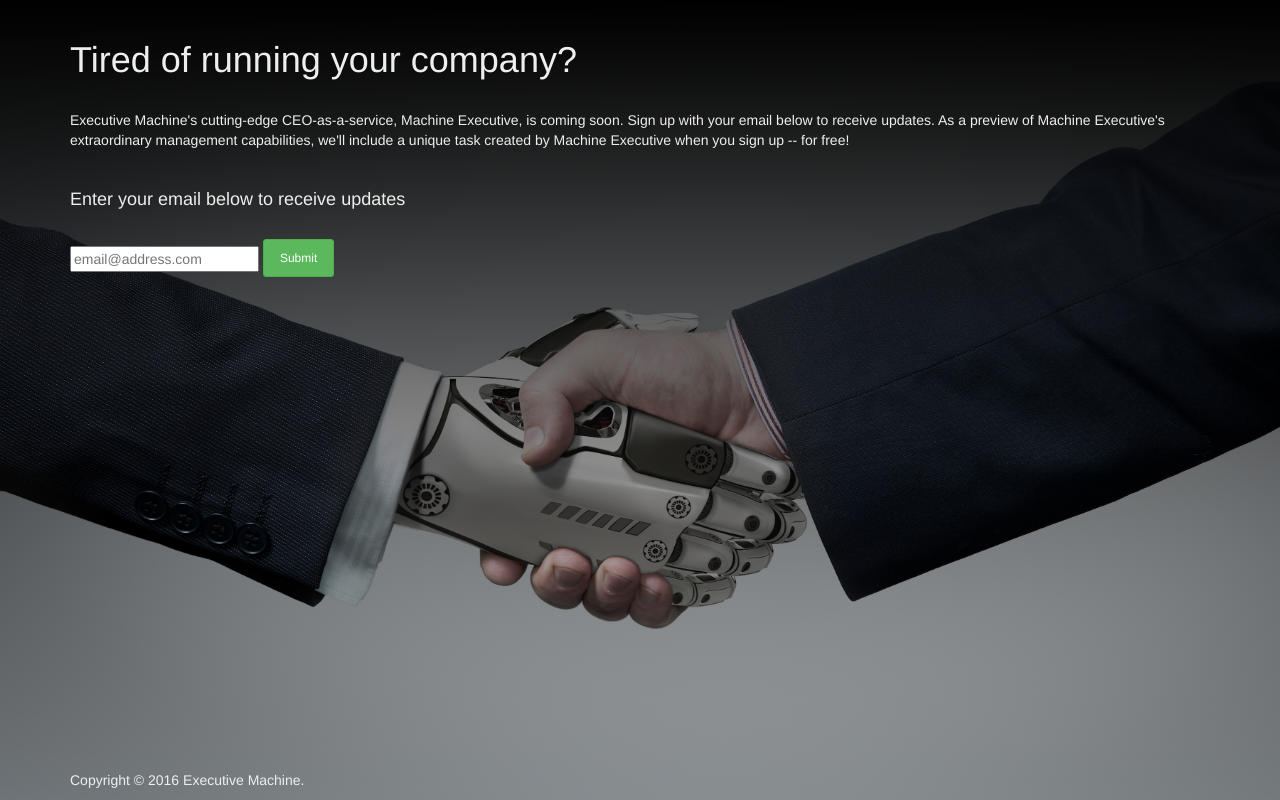
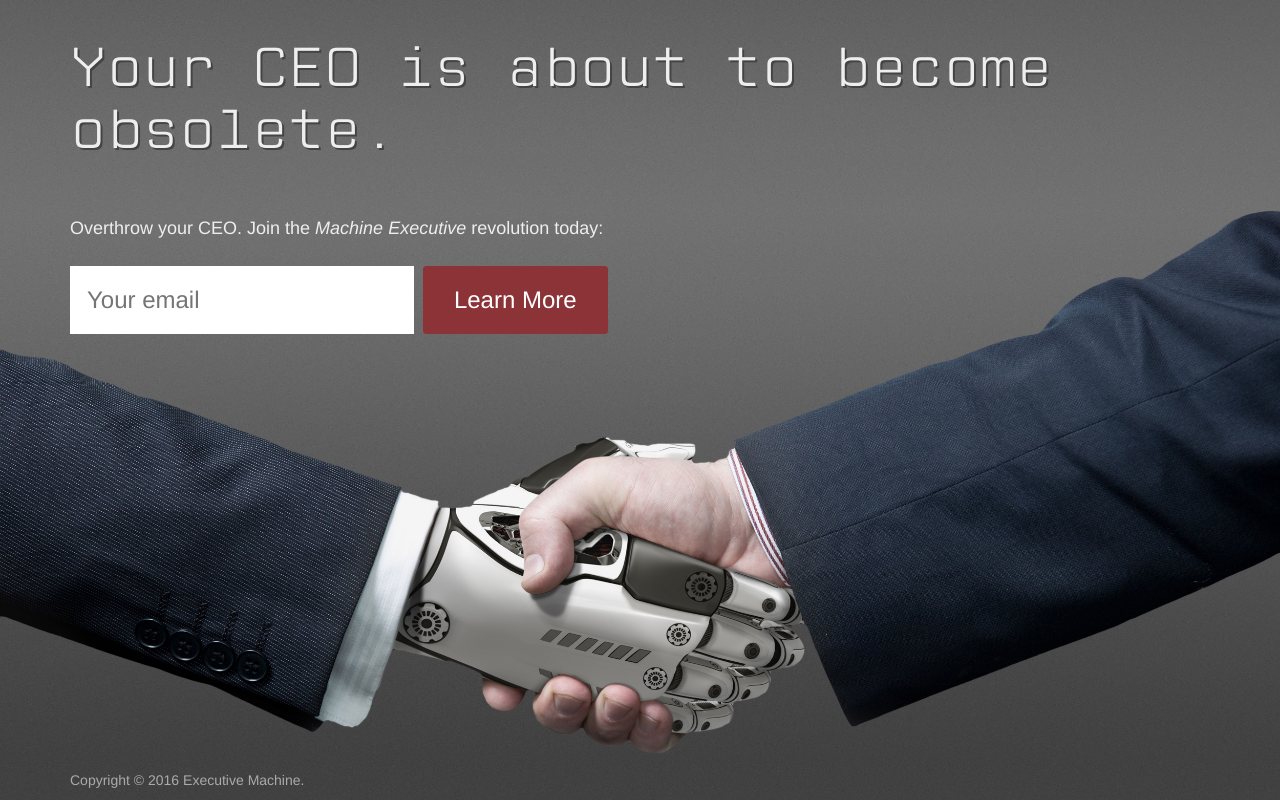
Before and after one commit to wdoenlen/roboceo, a Flask app: page / in a window 1280 px wide. Run offline with Flask 2, Linux system fonts and the light colour scheme; some libraries are stand-ins or nearby versions.

Commit message:
css/copy changes

```diff
--- a/website/project/static/css/main.css
+++ b/website/project/static/css/main.css
@@ -1,4 +1,12 @@
 /* Main stylesheet */
+
+@font-face {
+    font-family: 'CPMono_v07';
+    src: url('cpmono_v07_light-webfont-webfont.woff2') format('woff2'),
+         url('cpmono_v07_light-webfont-webfont.woff') format('woff');
+    font-weight: normal;
+    font-style: normal;
+}
 
 html {
   height: 100%;
@@ -10,6 +18,15 @@ body {
   color: #eee;
   /*padding-top: 75px;*/
   /*padding-bottom: 20px;*/
+}
+h1 {
+  font-family: "CPMono_v07";
+  text-shadow: 2px 2px #444;
+  font-size: 4em;
+  margin-bottom: 1em;
+}
+h4 {
+  margin-bottom: 1.5em;
 }
 
 .admin_table {
@@ -24,7 +41,7 @@ body {
 .background-img {
     height: 100%;
     width: 100%;
-    background: linear-gradient(to bottom, rgba(0, 0, 0, 1), rgba(0, 0, 0, 0)) no-repeat, url('../img/landing_page.jpg') no-repeat center center fixed;
+    background: #666 url('../img/landing_page.jpg') no-repeat center center fixed;
     -webkit-background-size: cover;
     -moz-background-size: cover;
     -o-background-size: cover;
@@ -39,4 +56,50 @@ body {
 .footer {
   position: absolute;
   bottom: 0;
+  color: #AAA;
+  font-weight: 200;
 }
+
+#btn-submit {
+  font-size: 24px;
+  font-weight: 200;
+  padding: 15px 30px;
+  background: #8c3338;
+  border: 1px solid #8c3338;
+  margin-left: 5px;
+  vertical-align: top;
+  transition: box-shadow 0.7s ease;
+  transition: top 0.1s ease;
+  position: relative;
+  top: 0;
+}
+#email {
+  padding: 15px;
+  font-size: 24px;
+  border-color: white;
+  border-style: solid;
+  color: black;
+}
+
+@media screen and (min-width: 501px) {
+  #btn-submit:hover {
+    box-shadow: 0 2px 4px rgba(0, 0, 0, 0.3);
+    top: -1px;
+  }
+}
+
+@media screen and (max-width: 500px) {
+  body {
+    font-size: 12px;
+  }
+  #email {
+    width: 100%;
+    box-shadow: 0 2px 4px rgba(0, 0, 0, 1);
+  }
+  #btn-submit {
+    width: 100%;
+    margin-left: 0;
+    margin-top: 10px;
+    box-shadow: 0 2px 4px rgba(0, 0, 0, 1);
+  }
+}
--- a/website/project/templates/main/index.html
+++ b/website/project/templates/main/index.html
@@ -4,28 +4,13 @@
 {% block content %}
 
 <div id="main">
-
-  <h1>Tired of running your company?</h1>
-    <br>
-    <p>
-      Executive Machine's cutting-edge CEO-as-a-service, Machine Executive, is coming soon. Sign up with your email below to receive updates. As a preview of Machine Executive's extraordinary management capabilities, we'll include a unique task created by Machine Executive when you sign up -- for free!
-    </p>
-    <br>
+  <h1>Your CEO is about to become obsolete.</h1>
 
   <form class="form-email" role="form" method="post" action="/">
     {{ form.csrf_token }}
-    <p>
-    <h4>Enter your email below to receive updates</h4>
-    <br>
-    {{ form.email(placeholder="email@address.com") }}
-    <span class="error">
-      {% if form.email.errors %}
-        {% for error in form.email.errors %}
-          {{ error }}
-        {% endfor %}
-      {% endif %}
-    </span>
-    <button class="btn btn-success btn-sm" id="btn-submit" type="submit">Submit</button>
+    <h4>Overthrow your CEO. Join the <em>Machine Executive</em> revolution today:</h4>
+    {{ form.email(placeholder="Your email") }}
+    <button class="btn btn-success btn-sm" id="btn-submit" type="submit">Learn More</button>
     </p>
   </form>
 
```
Also changed, not shown: website/project/static/css/cpmono_v07_light-webfont-webfont.woff (added), website/project/static/css/cpmono_v07_light-webfont-webfont.woff2 (added), website/project/static/img/landing_page.jpg.
